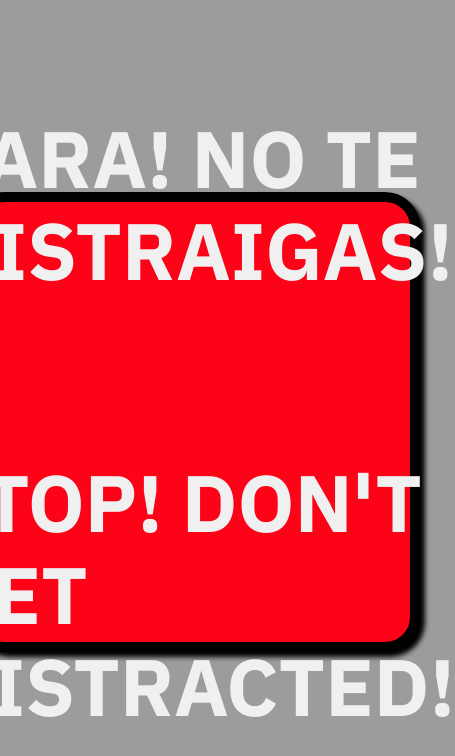
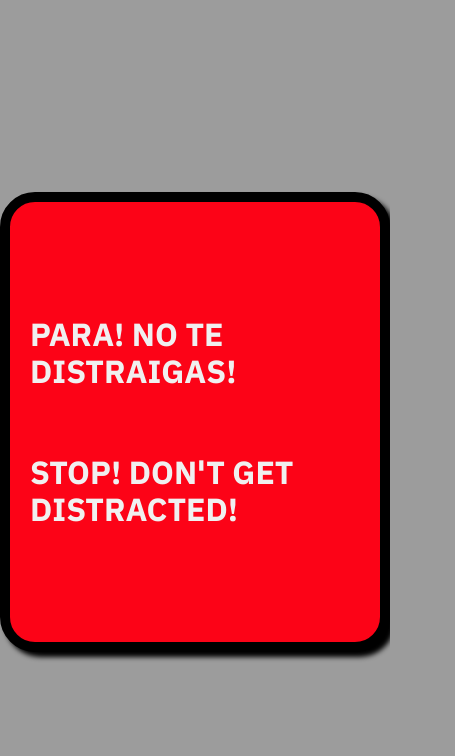
Before and after one commit to marco-tav/blocked-site, a plain HTML site: page index.html in a window 390 px wide. Shown: the whole page, 455 px wide, since content can reach past the window. Drawn offline with Linux system fonts and the light colour scheme.

Commit message:
Add responsiveness

```diff
--- a/styles/styles.css
+++ b/styles/styles.css
@@ -96,6 +96,7 @@ div {
   border: 10px solid black;
   border-radius: 35px;
   box-shadow: 5px 5px 5px;
+  overflow: auto;
 }
 
 p {
@@ -103,3 +104,21 @@ p {
   font-size: 5rem;
   font-weight: bold;
 }
+
+@media only screen and (max-width: 1260px) {
+  p {
+    font-size: 4rem;
+  }
+}
+
+@media only screen and (max-width: 1050px) {
+  p {
+    font-size: 3rem;
+  }
+}
+
+@media only screen and (max-width: 800px) {
+  p {
+    font-size: 2rem;
+  }
+}
```
